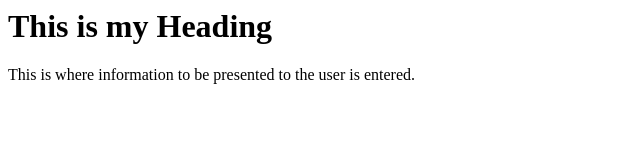
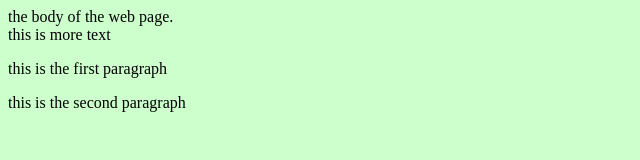
Before and after one commit to 19Y1Cliuxingyu/LXY, a plain HTML site: page index.html in a window 1280 px wide. Shown: the whole page, without its empty margins (0-640 px from the left). Drawn offline with Linux system fonts and the light colour scheme.

Commit message:
Update index.html

```diff
--- a/index.html
+++ b/index.html
@@ -1,11 +1,7 @@
-<html>
-<head>
-<title>
-The title of the webpage
-</title>
-</head>
-<body>
-<h1>This is my Heading</h1>
-This is where information to be presented to the user is entered.
+<body bgcolor="#ccffcc" >
+the body of the web page. <br />this is more text
+<p>this is the first paragraph</p>
+<p>this is the second paragraph</p>
 </body>
+
 </html>
```
